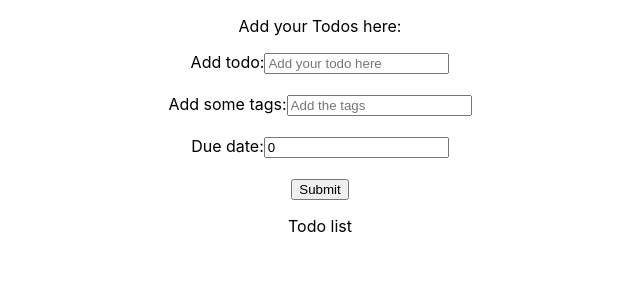
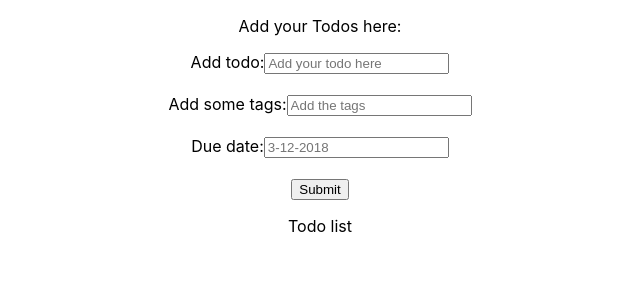
Before and after one commit to AlexandreResende/react-redx-todo-app, a React (Create React App) app: page / in a window 1280 px wide. Shown: the top 300 px of the page, without its empty margins (320-960 px from the left). Built offline with nearby package versions, Linux system fonts and the light colour scheme.

Commit message:
chore: Add dueDate into the project structure

```diff
--- a/package.json
+++ b/package.json
@@ -3,7 +3,9 @@
   "version": "0.1.0",
   "private": true,
   "dependencies": {
+    "moment": "^2.22.2",
     "react": "^16.6.3",
+    "react-day-picker": "^7.2.4",
     "react-dom": "^16.6.3",
     "react-redux": "^5.1.1",
     "react-scripts": "2.1.1",
--- a/src/components/Todo/Todo.js
+++ b/src/components/Todo/Todo.js
@@ -17,12 +17,19 @@ class Todo extends PureComponent {
     this.props.removeTodo(index);
   }
 
+  converDateToString = (dayInMilliseconds) => {
+    const dueDate = new Date(dayInMilliseconds);
+    return `
+      ${dueDate.getDate()}/${(dueDate.getMonth() % 12) + 1}/${dueDate.getFullYear()}
+    `;
+  }
+
   render() {
     const todo = this.props.todoData;
     const doneTodoStyle = { color: 'green', border: '3px solid green'};
     return (
       <TodoCard style={todo.isDone ? doneTodoStyle : null}>
-        <p>{todo.title}</p>
+        <p>{todo.title} - dueDate: {this.converDateToString(todo.dueDate)}</p>
         <p>Tags: {todo.tags.length > 0 ? todo.tags : 'No tags available'} - isDone: {todo.isDone.toString()}</p>
         <button
           style={{marginRight: '5px'}}
--- a/src/components/Todo/TodoInput.js
+++ b/src/components/Todo/TodoInput.js
@@ -1,7 +1,16 @@
 import React, { Component } from 'react';
+import DayPickerInput from 'react-day-picker/DayPickerInput';
 import { connect } from 'react-redux';
+import MomentLocaleUtils, {
+  formatDate,
+  parseDate,
+} from 'react-day-picker/moment';
+
+import 'moment/locale/pt-br';
 
 import { addTodo } from '../../actions/todo/actions';
+
+import 'react-day-picker/lib/style.css';
 
 class TodoInput extends Component {
   constructor(props) {
@@ -28,8 +37,9 @@ class TodoInput extends Component {
     this.setState({ tags: [ ...event.target.value.split(';')] });
   }
 
-  dueDateHandler = (event) => {
-    this.setState({ dueDate: event.target.value.getMilliseconds() });
+  dueDateHandler = (day) => {
+    console.log(day.getTime());
+    this.setState({ dueDate: day.getTime() });
   }
 
   submitHandler = (event) => {
@@ -56,11 +66,12 @@ class TodoInput extends Component {
           onChange={this.tagsHandler}></input>
         <br></br><br></br>
         Due date:
-        <input
-          type='text'
-          placeholder='DD/MM/AAAA'
-          value={this.state.dueDate}
-          onChange={this.dueDateHandler}></input>
+        <DayPickerInput
+          format={'DD-MM-YYYY'}
+          formatDate={formatDate}
+          parseDate={parseDate}
+          placeholder={`${formatDate(new Date(), 'D-M-YYYY', 'pt-br')}`}
+          onDayChange={this.dueDateHandler}/>
         <br></br><br></br>
         <button
           onClick={this.submitHandler}
```
Also changed, not shown: 1 other file (tests, documents, lock files or other folders).
